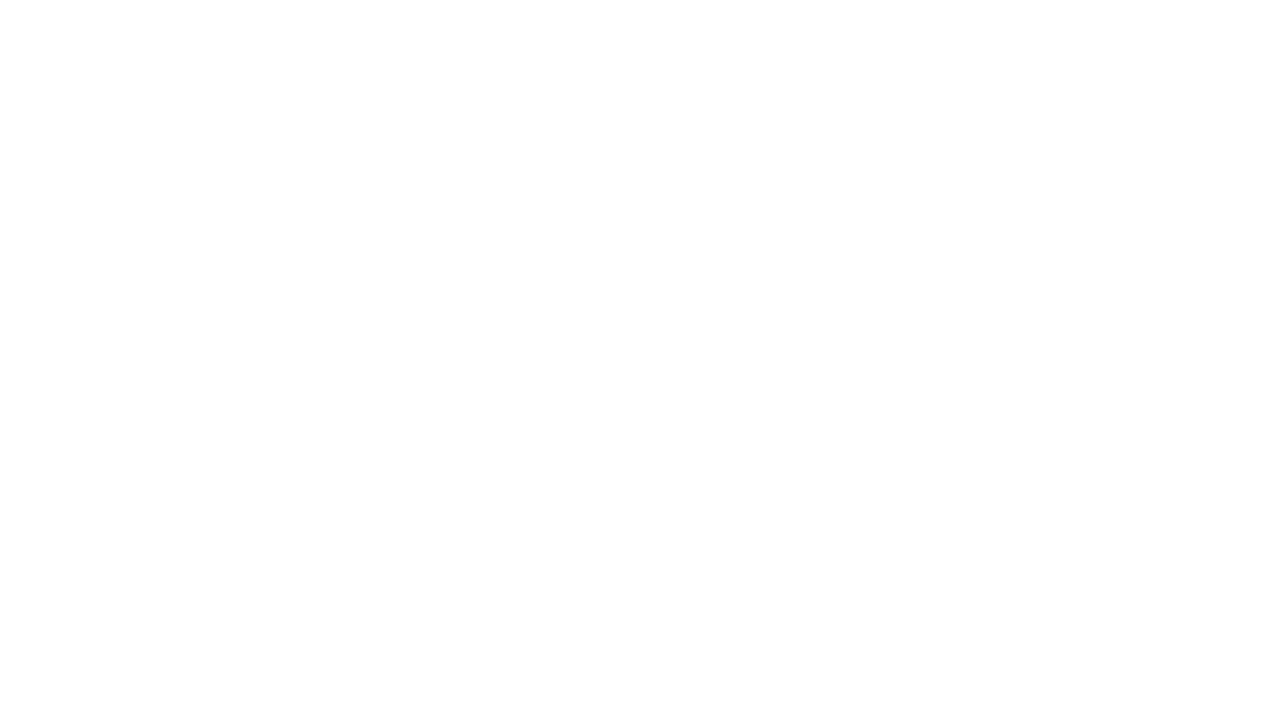
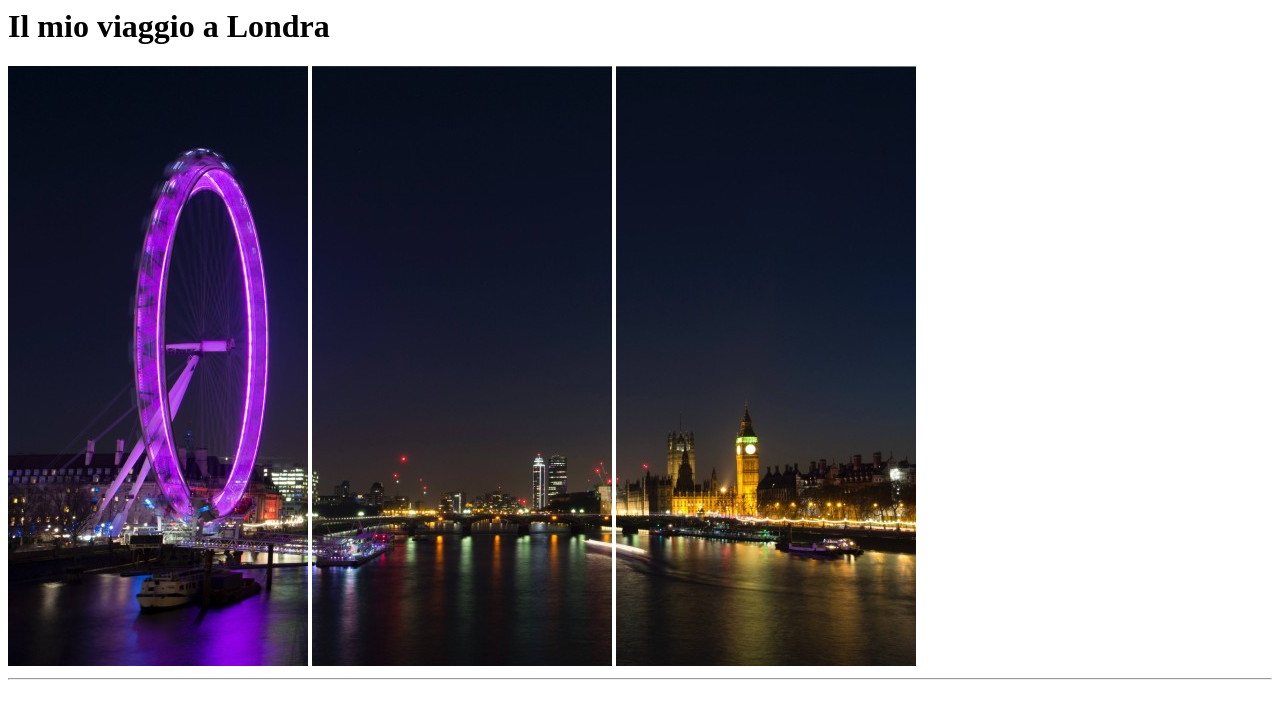
Before and after one commit to DavideTumolo11/htmlcss-hello, a plain HTML site: page html-london-trip/index.html in a window 1280 px wide. Drawn offline with Linux system fonts and the light colour scheme.

Commit message:
add header and main

```diff
--- a/html-london-trip/index.html
+++ b/html-london-trip/index.html
@@ -6,9 +6,18 @@
 </head>
 
 <body>
+
     <!-- header -->
 
     <header>
+
+        <h1>Il mio viaggio a Londra</h1>
+
+        <img src="img/pexels-bill-emrich-230794-0.jpg" alt="">
+        <img src="img/pexels-bill-emrich-230794-1.jpg" alt="">
+        <img src="img/pexels-bill-emrich-230794-2.jpg" alt="">
+
+        <hr>
 
     </header>
 
@@ -18,11 +27,6 @@
 
     </main>
 
-    <!--footer -->
-
-    <footer>
-
-    </footer>
 
 </body>
 </html>
```
